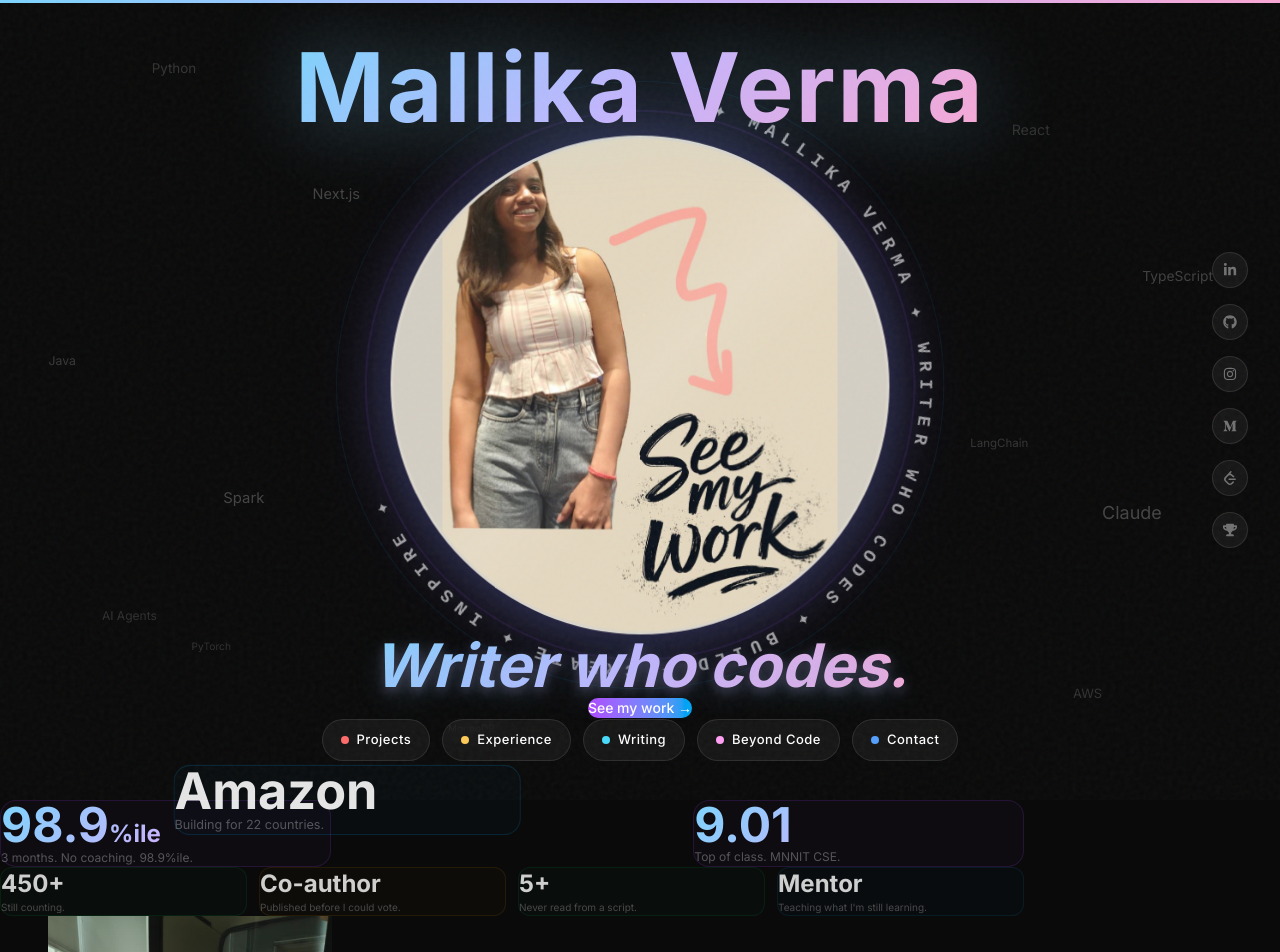
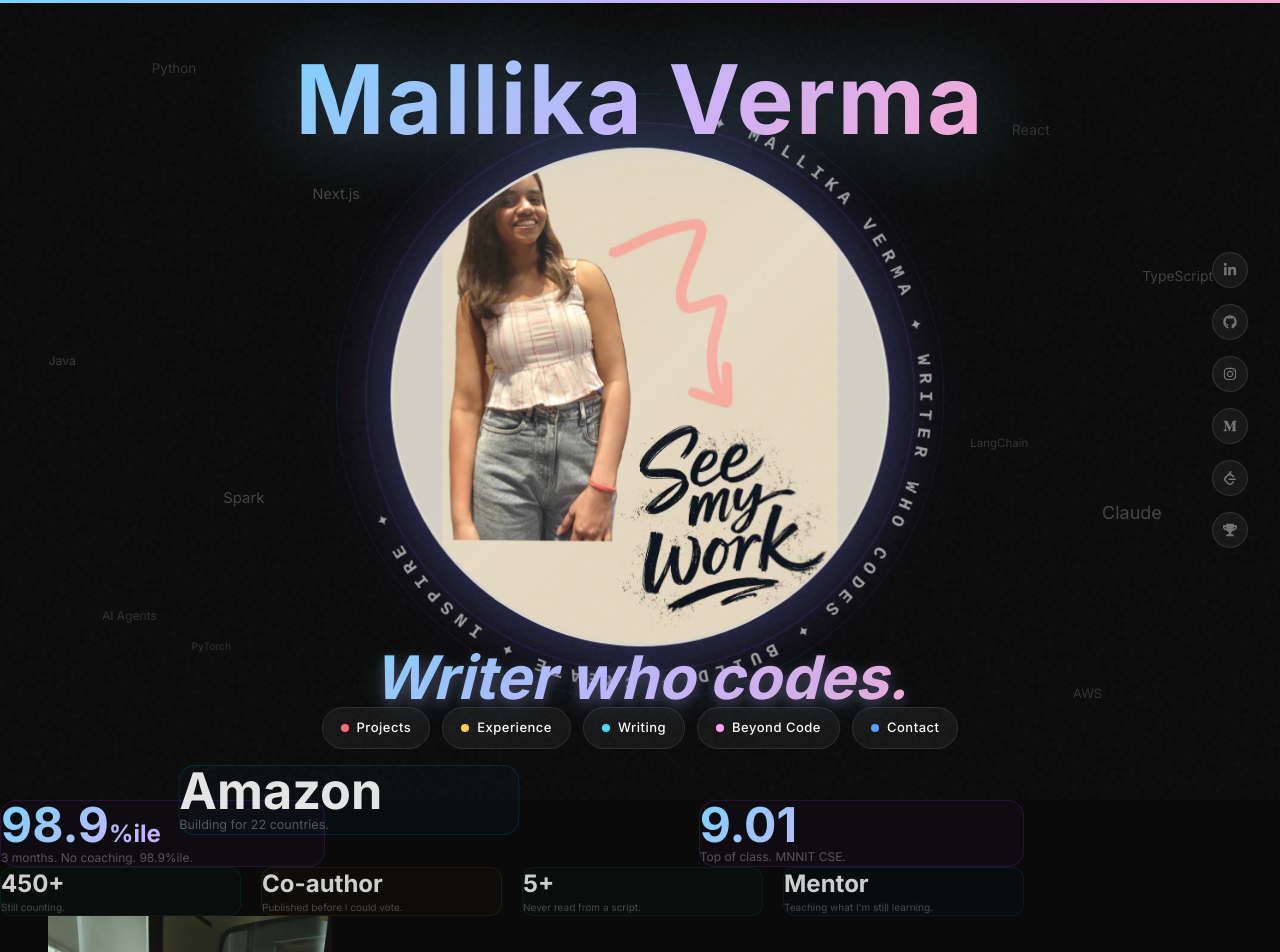
Before and after one commit to Mallika-coder/my-portfolio, a Next.js app: page / in a window 1280 px wide. Shown: the top 952 px of the page. Built offline with nearby package versions, Linux system fonts and the light colour scheme; a web font is replaced by a local one.

Commit message:
Photo clickable to /projects, remove duplicate CTA, space out bento grid

```diff
--- a/src/app/page.tsx
+++ b/src/app/page.tsx
@@ -126,21 +126,20 @@ export default function Home() {
             <div className="absolute w-[440px] h-[440px] md:w-[550px] md:h-[550px] rounded-full border-2 border-purple-500/20 animate-[pulse-ring_3s_ease-in-out_infinite]" style={{ top: "50%", left: "50%", transform: "translate(-50%, -50%)" }} />
             <div className="absolute w-[470px] h-[470px] md:w-[580px] md:h-[580px] rounded-full border border-sky-500/10 animate-[pulse-ring_3s_ease-in-out_infinite_1.5s]" style={{ top: "50%", left: "50%", transform: "translate(-50%, -50%)" }} />
 
-            {/* Photo — BIG circle, face+body+text all visible */}
-            <div className="relative w-[400px] h-[400px] md:w-[500px] md:h-[500px] z-10 animate-[float3d_5s_ease-in-out_infinite]">
-              <div className="relative w-full h-full rounded-full overflow-hidden border-[3px] border-white/15 shadow-[0_0_60px_rgba(102,126,234,0.4),0_0_100px_rgba(118,75,162,0.2)] bg-[#d4cfc4]">
+            {/* Photo — BIG circle, clickable "See my Work" */}
+            <Link href="/projects" className="relative w-[400px] h-[400px] md:w-[500px] md:h-[500px] z-10 animate-[float3d_5s_ease-in-out_infinite] block cursor-pointer group">
+              <div className="relative w-full h-full rounded-full overflow-hidden border-[3px] border-white/15 shadow-[0_0_60px_rgba(102,126,234,0.4),0_0_100px_rgba(118,75,162,0.2)] bg-[#d4cfc4] group-hover:shadow-[0_0_80px_rgba(102,126,234,0.5),0_0_140px_rgba(118,75,162,0.25)] transition-shadow duration-500">
                 <Image
                   src="/images/hero-cutout.jpeg"
-                  alt="Mallika Verma"
+                  alt="Mallika Verma — See my Work"
                   fill
                   className="object-contain object-bottom"
                   priority
                   sizes="500px"
                 />
-                {/* Glass shine effect */}
                 <div className="absolute inset-0 bg-[linear-gradient(135deg,transparent_40%,rgba(255,255,255,0.1)_50%,transparent_60%)]" />
               </div>
-            </div>
+            </Link>
           </motion.div>
 
           {/* "Writer who codes." — 3D effect, biggest tagline */}
@@ -159,21 +158,6 @@ export default function Home() {
           >
             Writer who codes.
           </motion.p>
-
-          {/* Primary CTA */}
-          <motion.div
-            className="mb-8 z-20"
-            initial={{ opacity: 0, y: 20 }}
-            animate={{ opacity: 1, y: 0 }}
-            transition={{ delay: 2.5, duration: 0.6 }}
-          >
-            <Link
-              href="/projects"
-              className="inline-block px-8 py-4 bg-gradient-to-r from-purple-500 to-sky-500 text-white font-medium rounded-full hover:shadow-lg hover:shadow-purple-500/25 hover:scale-105 transition-all duration-300 text-sm"
-            >
-              See my work →
-            </Link>
-          </motion.div>
 
           {/* Navigation bubbles */}
           <motion.div
@@ -202,11 +186,11 @@ export default function Home() {
         </section>
 
         {/* ===== BENTO GRID STATS — between hero and about ===== */}
-        <section className="py-24 md:py-32 px-8 md:px-16 lg:px-24">
+        <section className="py-28 md:py-36 px-8 md:px-16 lg:px-24">
           <div className="max-w-5xl mx-auto">
             {/* Tier 1 — Jaw-Droppers (big cards) */}
             <motion.div
-              className="grid grid-cols-1 md:grid-cols-3 gap-4 mb-4"
+              className="grid grid-cols-1 md:grid-cols-3 gap-5 md:gap-6 mb-5 md:mb-6"
               initial={{ opacity: 0, y: 30 }}
               whileInView={{ opacity: 1, y: 0 }}
               viewport={{ once: true }}
@@ -245,7 +229,7 @@ export default function Home() {
 
             {/* Tier 2 — Depth (smaller cards) */}
             <motion.div
-              className="grid grid-cols-2 md:grid-cols-4 gap-3"
+              className="grid grid-cols-2 md:grid-cols-4 gap-4 md:gap-5"
               initial={{ opacity: 0, y: 20 }}
               whileInView={{ opacity: 1, y: 0 }}
               viewport={{ once: true }}
```
